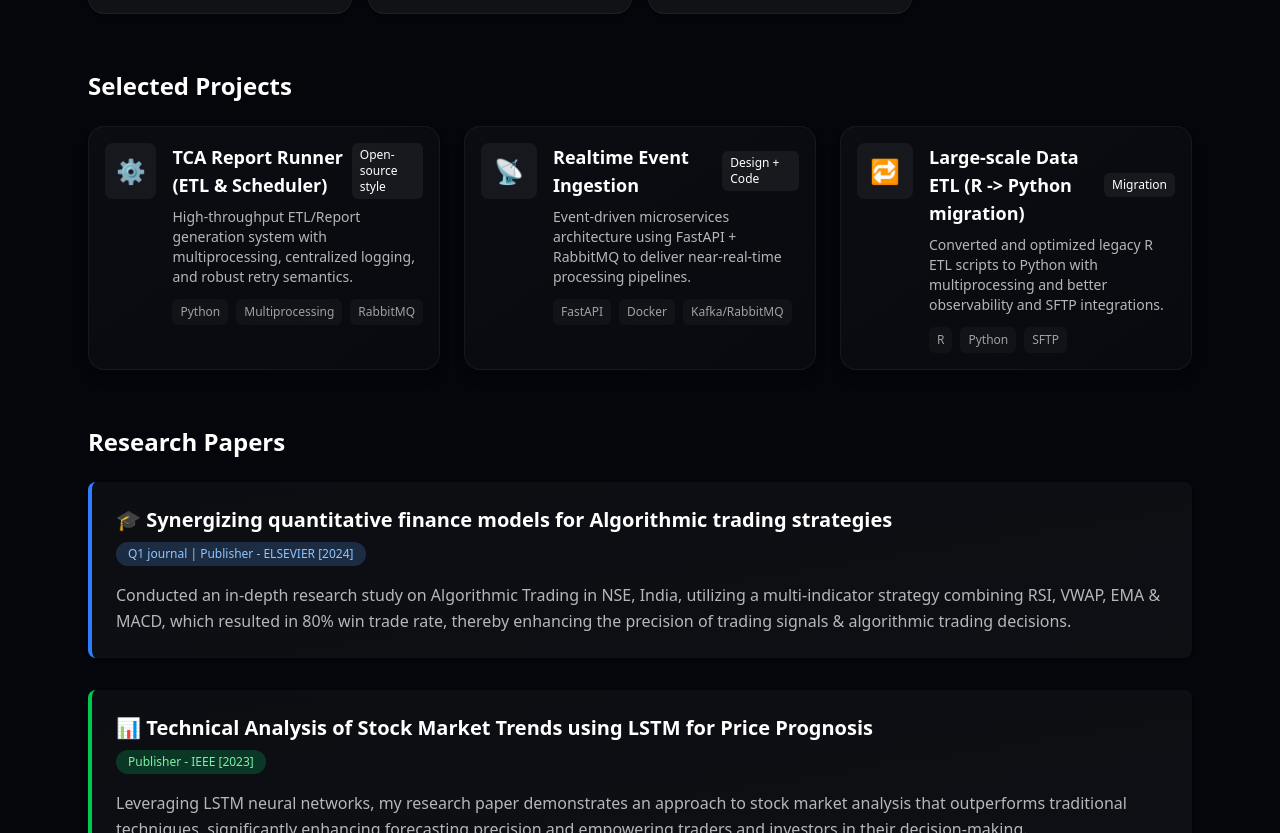
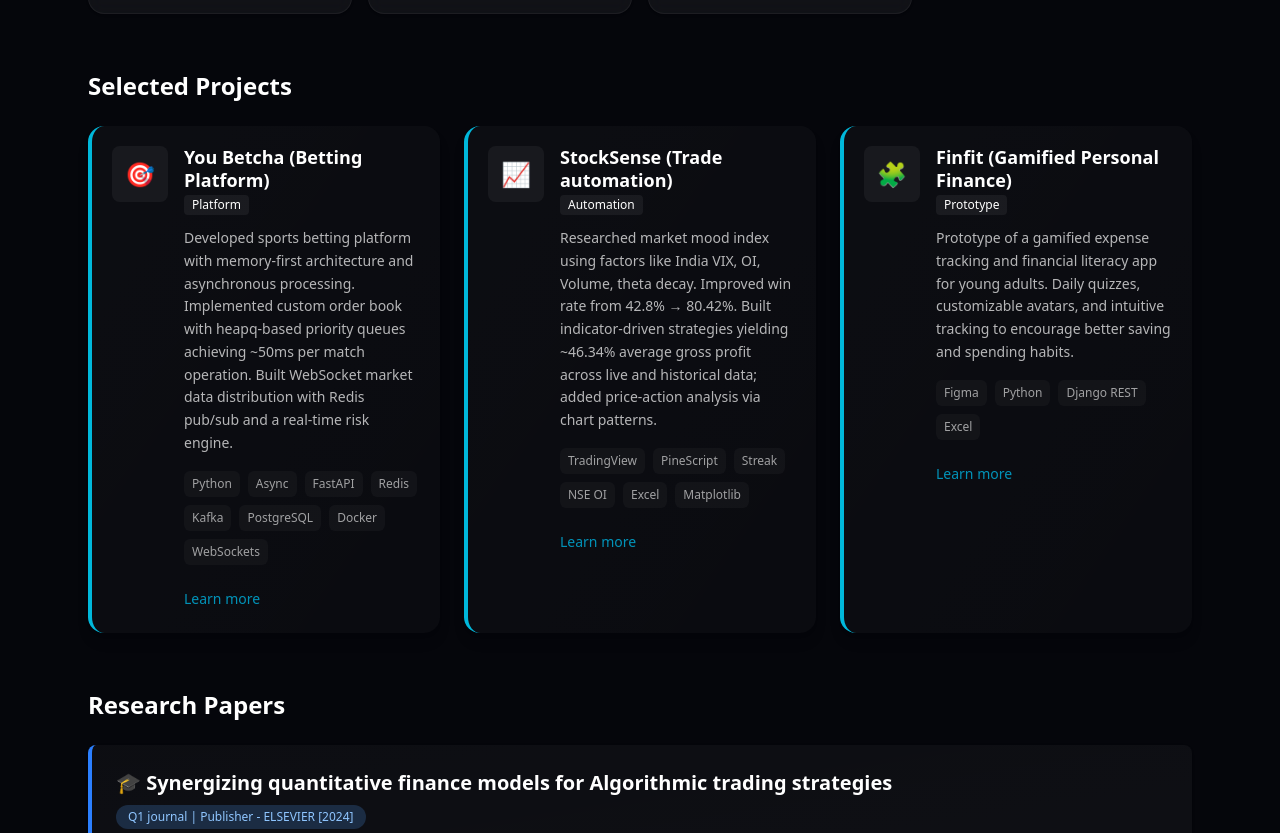
Before and after one commit to omiiii21/portfolio_om, a React (Vite) app: page / in a window 1280 px wide. Shown: the part 1018-1851 px from the top of the page. Built offline with nearby package versions, Linux system fonts and the light colour scheme.

Commit message:
Refactor ProjectCard component for improved styling and interactivity; update project data with new entries and adjust experience metrics in Hero section

```diff
--- a/src/components/ProjectCard.tsx
+++ b/src/components/ProjectCard.tsx
@@ -5,35 +5,49 @@ import type { Project } from '../types/portfolio'
 export type ProjectCardProps = { p: Project }
 
 const ProjectCard: React.FC<ProjectCardProps> = ({ p }) => (
-  <motion.a
-    whileHover={{ scale: 1.02 }}
-    whileTap={{ scale: 0.99 }}
-    className="group block rounded-2xl p-4 shadow-lg hover:shadow-2xl transition-transform duration-200 bg-gradient-to-br from-black/[.03] to-black/[.05] border border-black/10 dark:from-white/3 dark:to-white/2 dark:border-white/5"
-    href={p.link}
-    target="_blank"
-    rel="noreferrer"
+  <motion.div
+    whileHover={{ y: -2 }}
+    className="group relative overflow-hidden rounded-2xl p-5 shadow-lg hover:shadow-xl transition-all duration-300 bg-gradient-to-br from-black/[.03] to-black/[.05] dark:from-white/3 dark:to-white/2 border-l-4 border-cyan-500 dark:border-l-cyan-500"
     aria-label={`${p.title} — ${p.tag}`}
   >
+    {/* Single accent slide overlay (uniform color) */}
+    <div className="pointer-events-none absolute inset-0 translate-x-full group-hover:translate-x-0 transition-transform duration-500 ease-out bg-gradient-to-l from-cyan-500/20 to-transparent" />
+
     <div className="flex items-start gap-4">
       <div className="w-14 h-14 rounded-lg bg-white/5 flex items-center justify-center text-2xl">
         {p.icon}
       </div>
       <div className="flex-1">
-        <div className="flex items-center justify-between">
-          <h3 className="font-semibold text-lg">{p.title}</h3>
-          <div className="text-xs px-2 py-1 rounded-md bg-white/6">{p.tag}</div>
+        <div className="flex items-start justify-between gap-3">
+          <div>
+            <h3 className="font-semibold text-lg leading-tight">{p.title}</h3>
+            <div className="mt-1 text-xs inline-flex items-center gap-2">
+              <span className="px-2 py-0.5 rounded bg-white/6">{p.tag}</span>
+            </div>
+          </div>
         </div>
-        <p className="mt-2 text-sm text-gray-600 dark:text-white/70">{p.blurb}</p>
-        <div className="mt-3 flex gap-2 text-[12px] text-gray-500 dark:text-white/60">
+
+        <p className="mt-3 text-sm text-gray-700 dark:text-white/70 leading-relaxed">{p.blurb}</p>
+
+        <div className="mt-4 flex flex-wrap gap-2 text-[12px] text-gray-600 dark:text-white/60">
           {p.badges.map((b, i) => (
-            <div key={i} className="px-2 py-1 bg-white/3 rounded-md">
+            <span key={i} className="px-2 py-1 rounded-md bg-white/3">
               {b}
-            </div>
+            </span>
           ))}
+        </div>
+
+        {/* CTA row */}
+        <div className="mt-5 flex items-center justify-between">
+          <a href={p.link} className="text-sm font-medium text-cyan-600 hover:text-cyan-700 transition-colors">Learn more</a>
+          <div className="flex items-center gap-2 opacity-0 group-hover:opacity-100 transition-all">
+            <span className="text-[11px] text-gray-500 dark:text-white/60">View details</span>
+            <span className="inline-flex h-7 w-7 items-center justify-center rounded-full bg-white/10 translate-x-3 group-hover:translate-x-0 transition-transform">↗</span>
+          </div>
         </div>
       </div>
     </div>
-  </motion.a>
+  </motion.div>
 )
 
 export default ProjectCard
--- a/src/data/projects.ts
+++ b/src/data/projects.ts
@@ -2,27 +2,33 @@ import type { Project } from '../types/portfolio'
 
 export const projects: Project[] = [
   {
-    title: 'TCA Report Runner (ETL & Scheduler)',
-    blurb: 'High-throughput ETL/Report generation system with multiprocessing, centralized logging, and robust retry semantics.',
-    badges: ['Python', 'Multiprocessing', 'RabbitMQ'],
-    tag: 'Open-source style',
+    title: 'You Betcha (Betting Platform)',
+    blurb:
+      'Developed sports betting platform with memory-first architecture and asynchronous processing. Implemented custom order book with heapq-based priority queues achieving ~50ms per match operation. Built WebSocket market data distribution with Redis pub/sub and a real-time risk engine.',
+    badges: ['Python', 'Async', 'FastAPI', 'Redis', 'Kafka', 'PostgreSQL', 'Docker', 'WebSockets'],
+    tag: 'Platform',
     link: '#projects',
-    icon: '⚙️',
+    icon: '🎯',
+    accentColor: 'blue',
   },
   {
-    title: 'Realtime Event Ingestion',
-    blurb: 'Event-driven microservices architecture using FastAPI + RabbitMQ to deliver near-real-time processing pipelines.',
-    badges: ['FastAPI', 'Docker', 'Kafka/RabbitMQ'],
-    tag: 'Design + Code',
+    title: 'StockSense (Trade automation)',
+    blurb:
+      'Researched market mood index using factors like India VIX, OI, Volume, theta decay. Improved win rate from 42.8% → 80.42%. Built indicator-driven strategies yielding ~46.34% average gross profit across live and historical data; added price-action analysis via chart patterns.',
+    badges: ['TradingView', 'PineScript', 'Streak', 'NSE OI', 'Excel', 'Matplotlib'],
+    tag: 'Automation',
     link: '#projects',
-    icon: '📡',
+    icon: '📈',
+    accentColor: 'green',
   },
   {
-    title: 'Large-scale Data ETL (R -> Python migration)',
-    blurb: 'Converted and optimized legacy R ETL scripts to Python with multiprocessing and better observability and SFTP integrations.',
-    badges: ['R', 'Python', 'SFTP'],
-    tag: 'Migration',
+    title: 'Finfit (Gamified Personal Finance)',
+    blurb:
+      'Prototype of a gamified expense tracking and financial literacy app for young adults. Daily quizzes, customizable avatars, and intuitive tracking to encourage better saving and spending habits.',
+    badges: ['Figma', 'Python', 'Django REST', 'Excel'],
+    tag: 'Prototype',
     link: '#projects',
-    icon: '🔁',
+    icon: '🧩',
+    accentColor: 'purple',
   },
 ]
--- a/src/sections/Hero.tsx
+++ b/src/sections/Hero.tsx
@@ -62,11 +62,11 @@ const Hero: React.FC = () => {
             </div>
             <div className="p-3 rounded-2xl bg-black/[.05] dark:bg-white/3">
               <div className="text-xs">Years Experience</div>
-              <div className="text-2xl font-semibold mt-1">6+</div>
+              <div className="text-2xl font-semibold mt-1">2+</div>
             </div>
             <div className="p-3 rounded-2xl bg-black/[.05] dark:bg-white/3">
               <div className="text-xs">Projects</div>
-              <div className="text-2xl font-semibold mt-1">20+</div>
+              <div className="text-2xl font-semibold mt-1">10+</div>
             </div>
           </div>
         </div>
--- a/src/types/portfolio.ts
+++ b/src/types/portfolio.ts
@@ -7,6 +7,7 @@ export type Project = {
   tag: string
   blurb: string
   badges: string[]
+  accentColor?: 'blue' | 'green' | 'purple'
 }
 
 export type Skill = {
```
